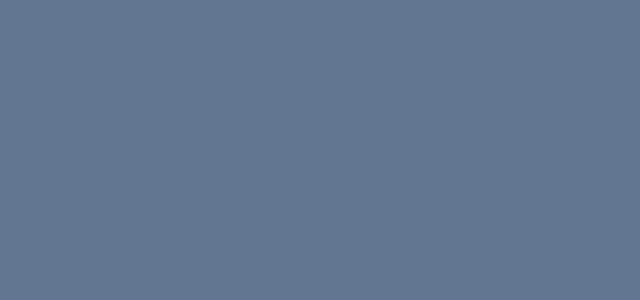
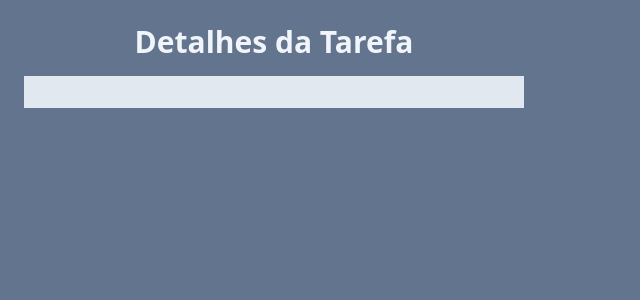
Before and after one commit to guiverdadebuss/react_first_project_video_classes, a React (Vite) app: page /task in a window 1280 px wide. Shown: the top 300 px of the page, without its empty margins (0-640 px from the left). Built offline with nearby package versions, Linux system fonts and the light colour scheme.

Commit message:
feat: task page update

```diff
--- a/src/components/Tasks.jsx
+++ b/src/components/Tasks.jsx
@@ -5,7 +5,10 @@
   const navigate = useNavigate()
 
   function onSeeDetailsClick(task) {
-    navigate(`/task?title=${task.title}&description=${task.description}`)
+    const query = new URLSearchParams();
+    query.set("title", task.title);
+    query.set("description", task.description);
+    navigate(`/task?${query.toString()}`);
   }
 
   return (
--- a/src/pages/TaskPage.jsx
+++ b/src/pages/TaskPage.jsx
@@ -1,15 +1,22 @@
-import { useSearchParams } from "react-router"
+import { useSearchParams } from "react-router";
 
 function TaskPage() {
-    const [searchParams] = useSearchParams();
-    const title = searchParams.get("title");
-    const description = searchParams.get("description")
-    return <div className="h-screen w-screen bg-slate-500 p-6">
-        <h1>{title}</h1>
-        <p>{description}</p>
-
-
+  const [searchParams] = useSearchParams();
+  const title = searchParams.get("title");
+  const description = searchParams.get("description");
+  return (
+    <div className="h-screen w-screen bg-slate-500 p-6">
+      <div className="w-[500px] space-y-4">
+        <h1 className="text-3xl text-slate-100 font-bold text-center">
+          Detalhes da Tarefa
+        </h1>
+        <div className="bg-slate-200 p-4 rounded-mg">
+          <h1 className="text-xl font-bold text-slate-600">{title}</h1>
+          <p className="text-slate-600">{description}</p>
+        </div>
+      </div>
     </div>
+  );
 }
 
-export default  TaskPage
+export default TaskPage;
```
